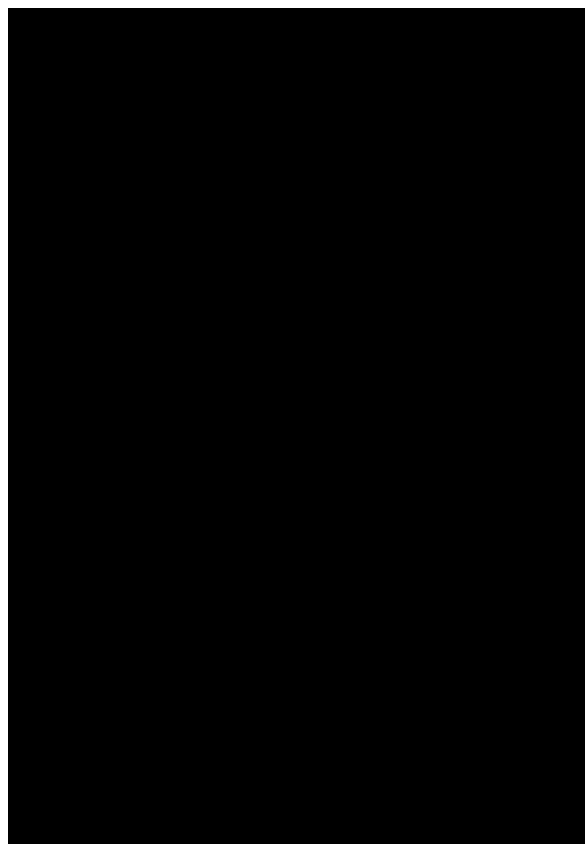
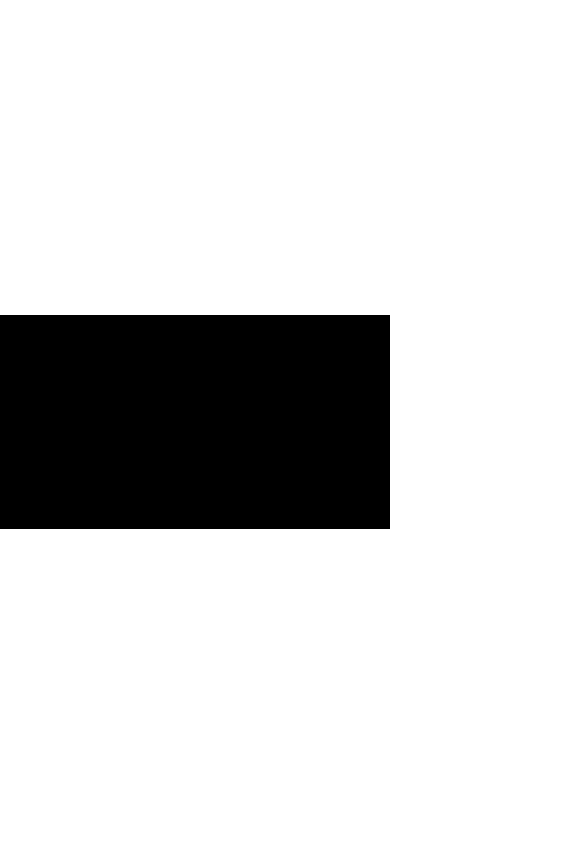
Before and after one commit to Blazey485/PacMan-RaspberryPI, a website built with Vite: page RaspberryPI/index.html in a window 390 px wide. Shown: the top 844 px of the page, 585 px wide, since content can reach past the window. Built offline with nearby package versions, Linux system fonts and the light colour scheme.

Commit message:
fixed the scaling should be responsive to every screen size

```diff
--- a/RaspberryPI/src/main.js
+++ b/RaspberryPI/src/main.js
@@ -6,8 +6,13 @@ let gameScene = new Phaser.Scene("Game");
 //størrelse på skjermen/spillet
 let config = {
 	type: Phaser.AUTO,
-	width: 1900,
-	height: 950,
+	width: 1240,
+	height: 680,
+
+	scale: {
+		mode: Phaser.Scale.FIT,
+		autoCenter: Phaser.Scale.CENTER_BOTH
+	},
 	scene: gameScene
 };
 
--- a/RaspberryPI/src/style.css
+++ b/RaspberryPI/src/style.css
@@ -5,3 +5,9 @@ canvas {
 	justify-content: center;
 	align-items: center;
 }
+
+body,
+html {
+	margin: 0;
+	padding: 0;
+}
```
